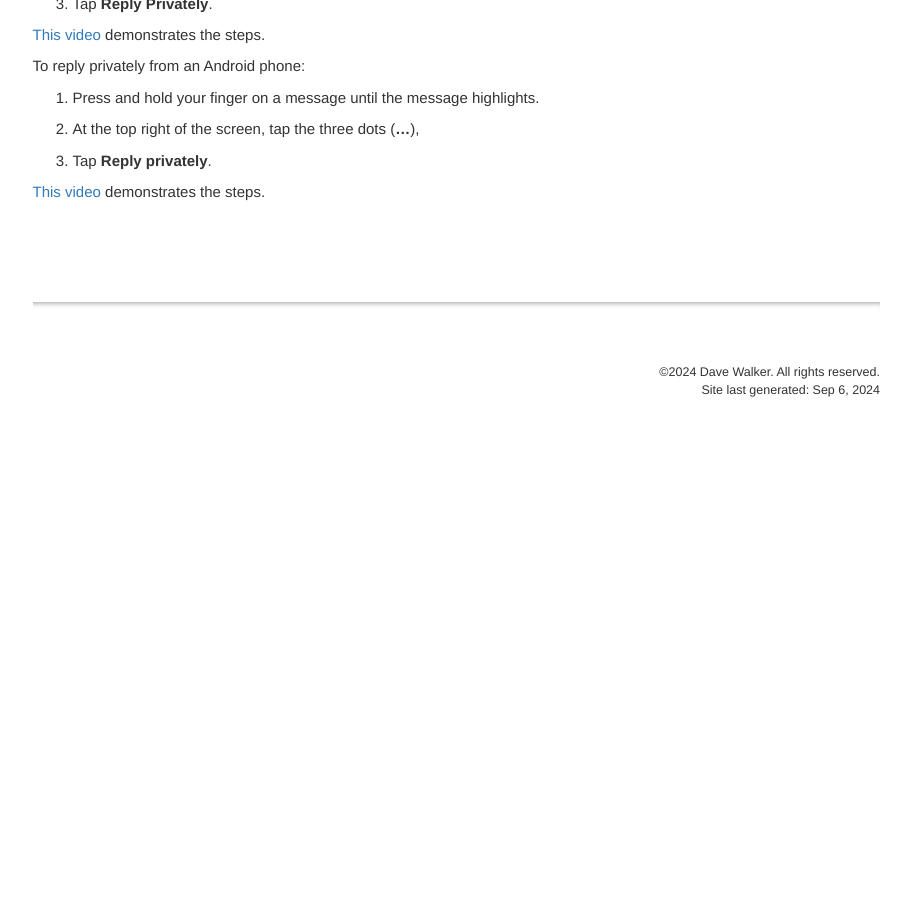
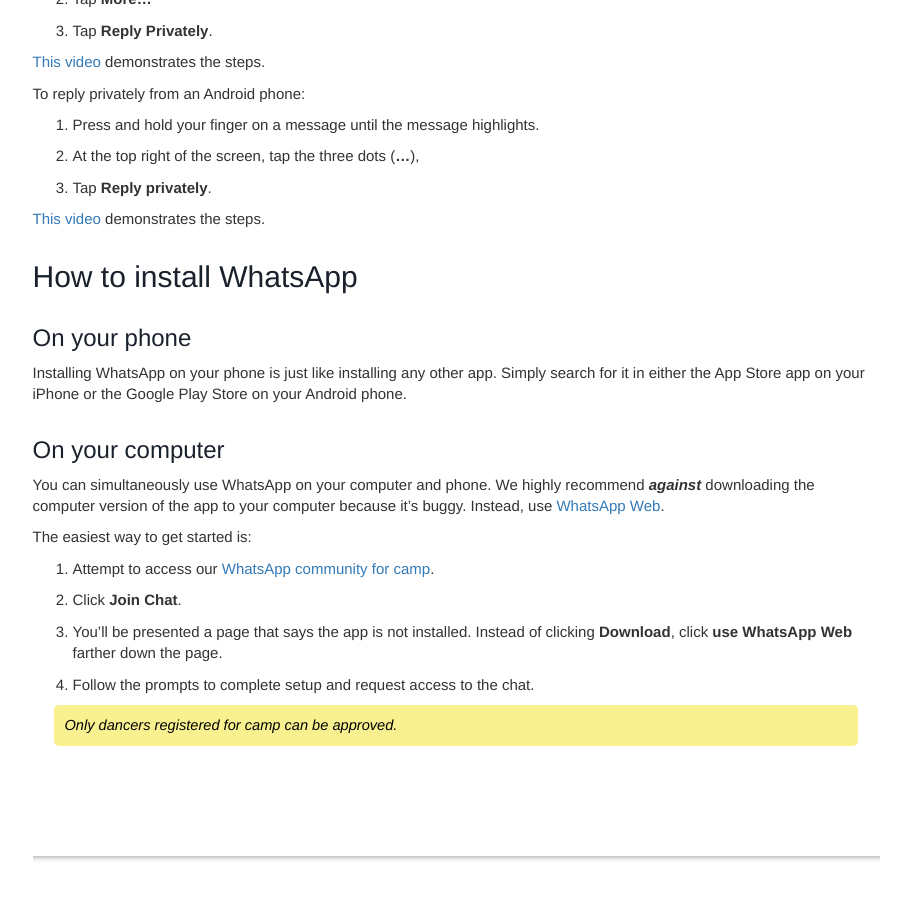
Before and after one commit to davewalker60/pmdup, a Jekyll site: the page built from pages/content/whatsapp-content.md, in a window 1280 px wide and 900 px high, scrolled down 1614 px. Shown: the whole window, without its empty margins (330-1241 px from the left). Built offline with Jekyll 4.4.1, drawn with Linux system fonts in a browser that asks for light colours; our own code applies the rules of GitHub Pages for plain Markdown files; comment, search, counter and statistics services are not loaded; before the commit the page ends 2064 px from its top, so only the background shows below that; some of the changed text lies outside the part shown.

```diff
--- a/pages/content/whatsapp-content.md
+++ b/pages/content/whatsapp-content.md
@@ -65,3 +65,22 @@
 3. Tap **Reply privately**.
 
 [This video](https://www.youtube.com/watch?v=C2t1LxDsae0){:target="_blank"} demonstrates the steps.
+
+# How to install WhatsApp
+
+## On your phone
+
+Installing WhatsApp on your phone is just like installing any other app. Simply search for it in either the App Store app on your iPhone or the Google Play Store on your Android phone.
+
+## On your computer
+
+You can simultaneously use WhatsApp on your computer and phone. We highly recommend ***against*** downloading the computer version of the app to your computer because it's buggy. Instead, use [WhatsApp Web](https://web.whatsapp.com){:target="_blank"}.
+
+The easiest way to get started is:
+
+1. Attempt to access our [WhatsApp community for camp](https://chat.whatsapp.com/EMbSgSrfAhiFqgHSPwd7mH){:target="_blank"}.
+2. Click **Join Chat**.
+3. You'll be presented a page that says the app is not installed. Instead of clicking **Download**, click **use WhatsApp Web** farther down the page.
+4. Follow the prompts to complete setup and request access to the chat.
+
+> Only dancers registered for camp can be approved.
```
Also changed, not shown: pages/staff.md (+1 -1 lines).
